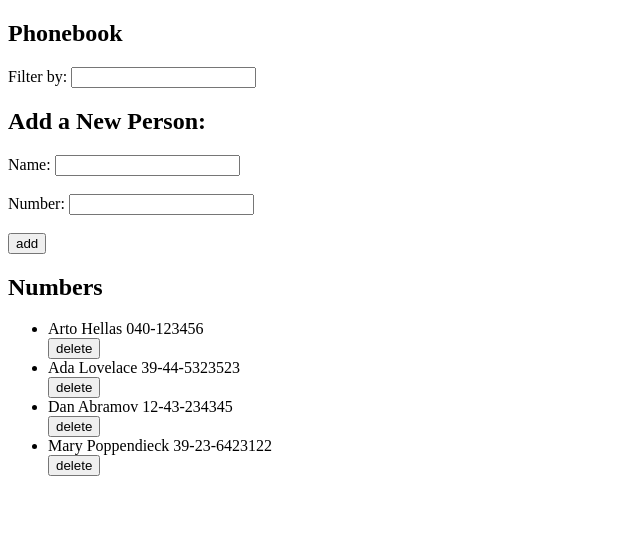
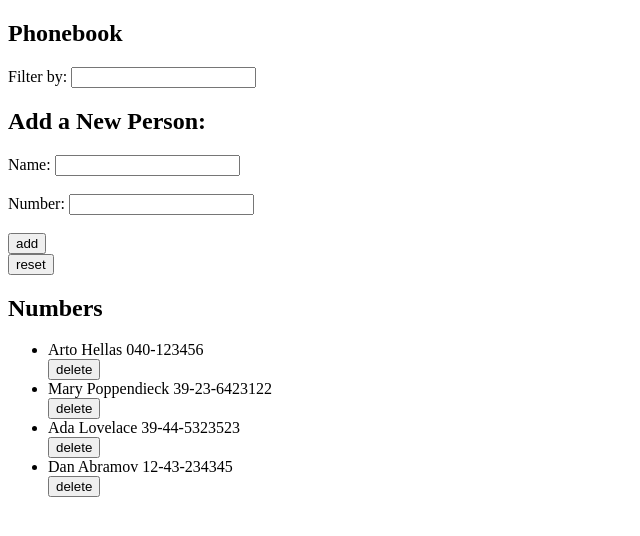
Before and after one commit to ZilongZhan/React-forms-api, a React (Vite) app: page / in a window 1280 px wide. Shown: the top 536 px of the page, without its empty margins (0-640 px from the left). Built offline with nearby package versions, Linux system fonts and the light colour scheme; data requests are answered from the project's data file.

Commit message:
feat: add delete confirmation & edit functionality

```diff
--- a/src/components/Filter.jsx
+++ b/src/components/Filter.jsx
@@ -7,7 +7,7 @@ export const Filter = ({ setNewFilter }) => {
     <form>
       <div>
         <label htmlFor="filter">Filter by: </label>
-        <input htmlFor="filter" onChange={handleChangeFilterValue} />
+        <input id="filter" onChange={handleChangeFilterValue} />
       </div>
     </form>
   );
--- a/src/components/Person.jsx
+++ b/src/components/Person.jsx
@@ -7,7 +7,7 @@ export const Person = ({ index, person, persons, setter }) => {
       {person.name} {person.number}
       <Button
         label="delete"
-        action={() => handleDeletePerson(person.id, persons, setter)}
+        action={() => handleDeletePerson(person.id, person.name, persons, setter)}
       />
     </li>
   );
--- a/src/components/PersonForm.jsx
+++ b/src/components/PersonForm.jsx
@@ -1,3 +1,4 @@
+import axios from "axios";
 import { FormInput } from "./FormInput";
 import { Button, Header, LineBreak } from "./shared";
 import { handleNewPerson } from "./helpers";
@@ -13,6 +14,44 @@ export const PersonForm = ({
   const handleSubmit = (event) => {
     event.preventDefault();
     handleNewPerson(newName, newNumber, persons, setPersons);
+  };
+
+  const resetPersons = (event) => {
+    const originalPersons = [
+      {
+        name: "Arto Hellas",
+        number: "040-123456",
+        id: "1",
+      },
+      {
+        name: "Ada Lovelace",
+        number: "39-44-5323523",
+        id: "2",
+      },
+      {
+        name: "Dan Abramov",
+        number: "12-43-234345",
+        id: "3",
+      },
+      {
+        name: "Mary Poppendieck",
+        number: "39-23-6423122",
+        id: "4",
+      },
+    ];
+
+    event.preventDefault();
+    axios.get("http://localhost:3001/persons").then((response) => {
+      response.data.forEach((person) => {
+        axios.delete(`http://localhost:3001/persons/${person.id}`);
+      });
+    });
+
+    originalPersons.forEach((originalPerson) => {
+      axios.post("http://localhost:3001/persons", originalPerson);
+    });
+
+    setPersons([...originalPersons]);
   };
 
   return (
@@ -33,8 +72,9 @@ export const PersonForm = ({
           action={handleNewNumber}
         />
         <LineBreak />
-        <Button label={"add"} type={"submit"} />
+        <Button label={"add"} type={"submit"}/>
       </form>
+      <Button label={"reset"} type={"button"} action={resetPersons} />
     </div>
   );
 };
--- a/src/components/helpers/handleDeletePerson.js
+++ b/src/components/helpers/handleDeletePerson.js
@@ -1,11 +1,13 @@
 import { deletePerson } from "../../services/person";
 
-export const handleDeletePerson = (id, persons, setPersons) => {
+export const handleDeletePerson = (id, name, persons, setPersons) => {
   const remainingPersons = (person) => {
     return person.id != id;
   };
 
-  deletePerson(id).then(() => {
-    setPersons(persons.filter(remainingPersons));
-  });
+  if (confirm(`Delete ${name}?`)) {
+    deletePerson(id).then(() => {
+      setPersons(persons.filter(remainingPersons));
+    });
+  }
 };
--- a/src/components/helpers/handleNewPerson.js
+++ b/src/components/helpers/handleNewPerson.js
@@ -1,7 +1,10 @@
-import { addPerson } from "../../services/person";
-import { getPersons } from "../../services/person";
+import { addPerson, getPersons, updatePerson } from "../../services/person";
 
 export const handleNewPerson = (newName, newNumber, persons, setPersons) => {
+  const existingPersonIndex = persons.findIndex(
+    (person) => person.name === newName
+  );
+
   if (!persons.some((person) => person.name === newName)) {
     const newPerson = {
       name: newName,
@@ -13,6 +16,21 @@ export const handleNewPerson = (newName, newNumber, persons, setPersons) => {
       getPersons().then((personsData) => setPersons(personsData))
     );
   } else {
-    alert(`${newName} is already added to the phonebook`);
+    const existingPerson = persons[existingPersonIndex];
+
+    if (
+      confirm(
+        `${newName} is already added to the phonebook, replace the old number with a new one?`
+      )
+    ) {
+      const oldPerson = {
+        ...existingPerson,
+        number: newNumber,
+      };
+
+      updatePerson(oldPerson).then(() =>
+        getPersons().then((personsData) => setPersons(personsData))
+      );
+    }
   }
 };
--- a/src/data/db.json
+++ b/src/data/db.json
@@ -4,6 +4,11 @@
       "id": "1",
       "name": "Arto Hellas",
       "number": "040-123456"
+    },
+    {
+      "id": "4",
+      "name": "Mary Poppendieck",
+      "number": "39-23-6423122"
     },
     {
       "id": "2",
@@ -14,11 +19,6 @@
       "id": "3",
       "name": "Dan Abramov",
       "number": "12-43-234345"
-    },
-    {
-      "id": "4",
-      "name": "Mary Poppendieck",
-      "number": "39-23-6423122"
     }
   ]
 }
--- a/src/services/person/index.js
+++ b/src/services/person/index.js
@@ -1,3 +1,4 @@
 export { getPersons } from "./getPersons";
 export { deletePerson } from "./deletePerson";
 export { addPerson } from "./addPerson";
+export { updatePerson } from "./updatePerson";
--- /dev/null
+++ b/src/services/person/updatePerson.js
@@ -0,0 +1,8 @@
+const baseUrl = "http://localhost:3001/persons";
+
+export const updatePerson = (person) => {
+  return fetch(`${baseUrl}/${person.id}`, {
+    method: "PUT",
+    body: JSON.stringify(person),
+  });
+};
```
